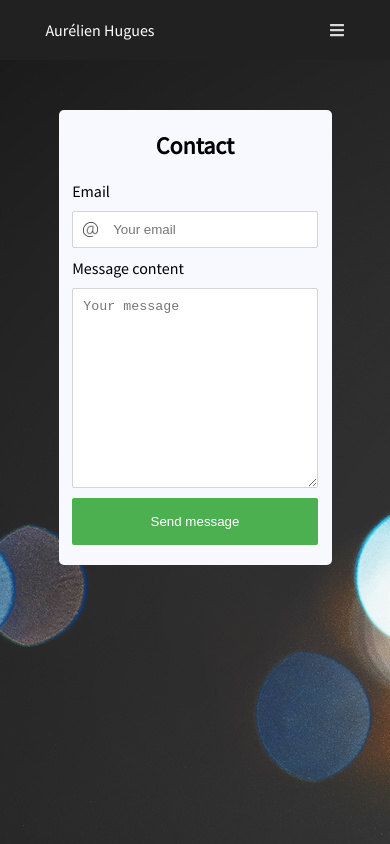
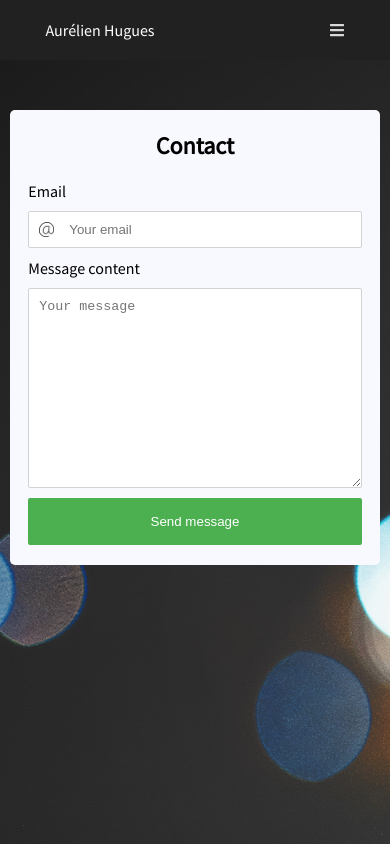
Before and after one commit to aHugues/portfolio, an Angular app: page /contact in a window 390 px wide. Built offline with nearby package versions, Linux system fonts and the light colour scheme.

Commit message:
improve contact form appearance

```diff
--- a/src/styles/contact.css
+++ b/src/styles/contact.css
@@ -7,7 +7,7 @@
   margin: auto;
   margin-top: 30px;
   border-radius: 5px;
-  width: 70%;
+  width: 800px;
   background-color: ghostwhite;
   display: flex;
   flex-direction: column;
@@ -62,7 +62,13 @@
   border-radius: 2px;
 }
 
-@media only screen and (max-width: 900px) {
+@media only screen and (max-width: 840px) {
+  .contact-card {
+    width: 95%;
+  }
+}
+
+@media only screen and (max-width: 600px) {
 
   .send-button {
     grid-column: 1;
```
